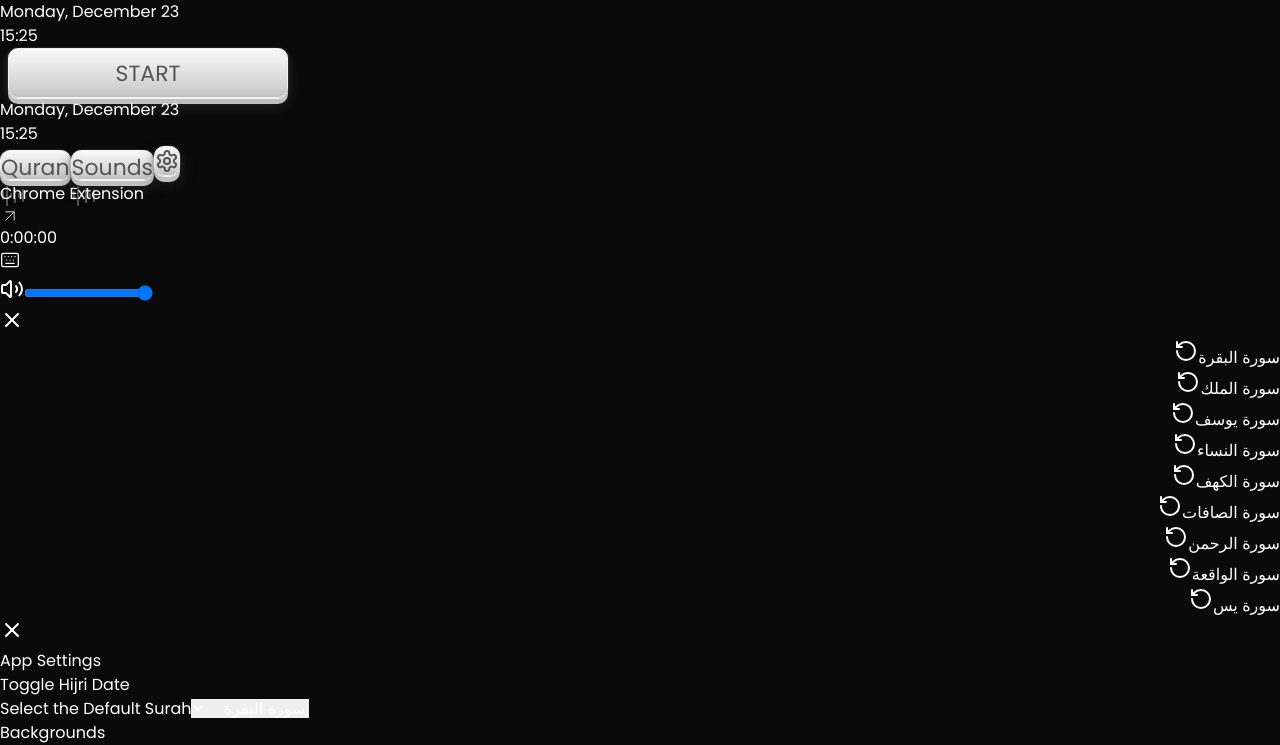
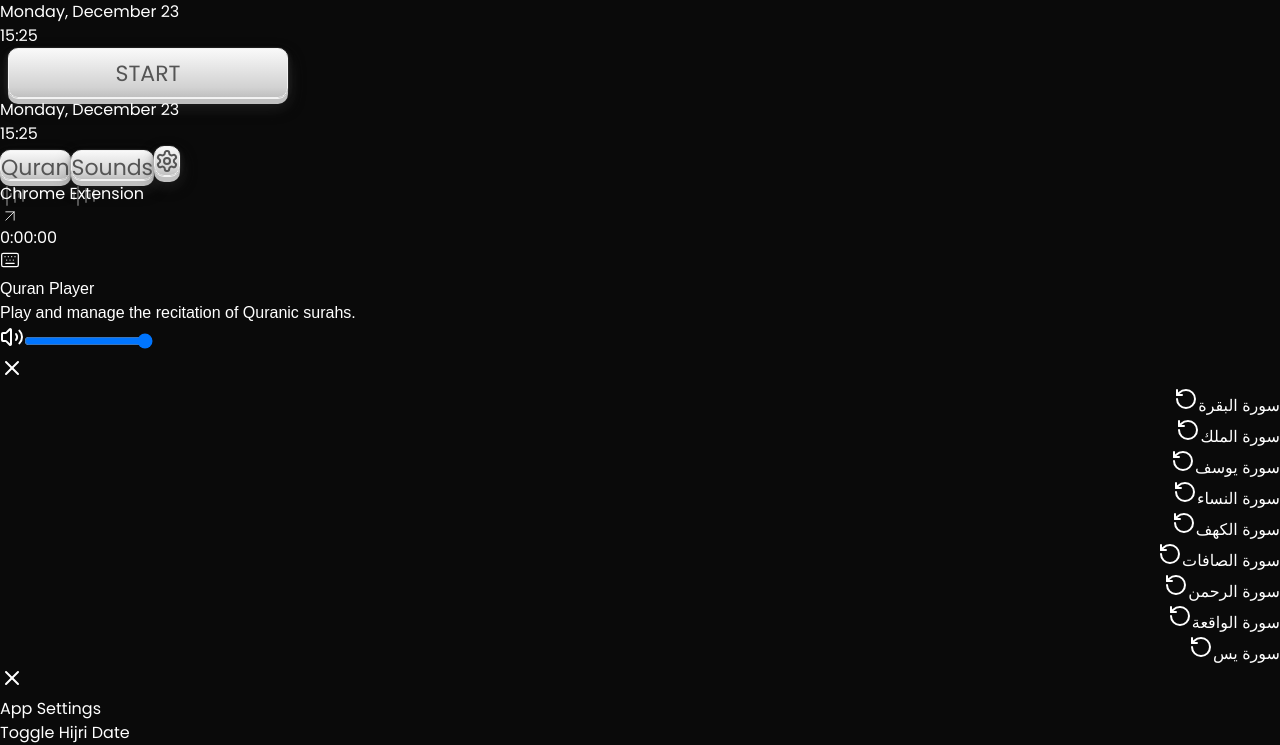
Before and after one commit to heynzar/arehna-peaceful-app, a Next.js app: page / in a window 1280 px wide. Shown: the top 745 px of the page. Built offline with nearby package versions, Linux system fonts and the light colour scheme; a web font is replaced by a local one.

Commit message:
⚡ feat: Improve accessibility for the Quran section

```diff
--- a/src/app/page.tsx
+++ b/src/app/page.tsx
@@ -49,10 +49,9 @@
 
   const handleKeyPress = useCallback(
     (e: KeyboardEvent) => {
-      e.preventDefault();
-
       switch (e.key.toLowerCase()) {
         case " ":
+          e.preventDefault();
           if (!isAppOpen) toggleApp();
           else setIsPlaying((prev) => !prev);
           break;
@@ -119,6 +118,7 @@
             onClick={toggleApp}
             className="key__button"
             aria-label="Start the application"
+            tabIndex={0}
           >
             START
           </button>
@@ -137,6 +137,7 @@
 
         <section className="scale-125 mt-8 flex items-center w-full max-w-[400px] gap-2">
           <button
+            tabIndex={1}
             onClick={() => setIsQuranOpen(true)}
             className="key__button-2 flex items-center justify-center gap-2 px-2 py-5 w-full"
             aria-label="Open Quran"
@@ -146,6 +147,7 @@
           </button>
 
           <button
+            tabIndex={2}
             onClick={() => setIsSoundsOpen(true)}
             className="key__button-2 flex items-center justify-center gap-2 px-2 py-5 w-full"
             aria-label="Open Sounds"
--- a/src/components/Quran.tsx
+++ b/src/components/Quran.tsx
@@ -23,9 +23,9 @@
   const [audioPositions, setAudioPositions] = useState<{
     [key: string]: number;
   }>({});
-  const [volume, setVolume] = useState<number>(1); // Global volume (1 is max, 0 is muted)
-  const [muted, setMuted] = useState<boolean>(false); // Track if audio is muted
-  const [initialized, setInitialized] = useState<boolean>(false); // Tracks if the first audio has already been played
+  const [volume, setVolume] = useState<number>(1);
+  const [muted, setMuted] = useState<boolean>(false);
+  const [initialized, setInitialized] = useState<boolean>(false);
 
   const playAudio = (src: string) => {
     if (!audioRefs.current[src]) {
@@ -57,7 +57,7 @@
   };
 
   const toggleAudio = (src: string) => {
-    if (currentPlaying && currentPlaying === src) {
+    if (currentPlaying === src) {
       pauseAudio();
       setCurrentPlaying(null);
     } else {
@@ -96,7 +96,6 @@
     });
   };
 
-  // Play the first audio when the app starts (only once)
   useEffect(() => {
     if (openApp && !initialized) {
       playAudio(quran[selectedSurah].src);
@@ -104,21 +103,16 @@
     }
   }, [openApp]);
 
-  // Control audio playback when the play state toggles
   useEffect(() => {
     if (play) {
-      // Resume audio playback
       if (currentPlaying) {
-        const audio = audioRefs.current[currentPlaying];
-        audio
+        audioRefs.current[currentPlaying]
           ?.play()
           .catch((error) => console.error("Audio playback failed:", error));
       } else {
-        // If no audio is playing, play the first audio
         playAudio(quran[selectedSurah].src);
       }
     } else {
-      // Pause the current audio
       pauseAudio();
     }
   }, [play]);
@@ -128,19 +122,30 @@
       className={`${ruqaa.className} ${
         open ? "flex" : "hidden"
       } justify-center items-center scale-125 absolute inset-0 w-screen h-screen bg-black/20 backdrop-blur-sm`}
+      aria-hidden={!open}
     >
-      <div className="p-4 w-full max-w-[496px] scale-110 rounded-2xl bg-zinc-950 border border-white/15">
+      <div
+        className="p-4 w-full max-w-[496px] scale-110 rounded-2xl bg-zinc-950 border border-white/15"
+        role="dialog"
+        aria-labelledby="quran-title"
+        aria-describedby="quran-description"
+      >
+        <h1 id="quran-title" className="sr-only">
+          Quran Player
+        </h1>
+        <p id="quran-description" className="sr-only">
+          Play and manage the recitation of Quranic surahs.
+        </p>
+
         <div className="flex justify-between w-full">
           <div className="flex items-center gap-4 w-[240px] rounded-lg bg-zinc-900 py-1 px-4">
-            {muted ? (
-              <button onClick={toggleMute}>
-                <VolumeOff className="hover:text-white/80" />
-              </button>
-            ) : (
-              <button onClick={toggleMute}>
-                <Volume2 className="hover:text-white/80" />
-              </button>
-            )}
+            <button
+              onClick={toggleMute}
+              aria-label={muted ? "Unmute audio" : "Mute audio"}
+              className="hover:text-white/80"
+            >
+              {muted ? <VolumeOff /> : <Volume2 />}
+            </button>
             <input
               type="range"
               min="0"
@@ -148,20 +153,24 @@
               step="0.01"
               value={muted ? 0 : volume}
               onChange={(e) => changeVolume(parseFloat(e.target.value))}
+              aria-label="Volume control"
               className="w-full"
             />
           </div>
           <button
             onClick={() => setOpen(false)}
-            className="bg-zinc-900 p-1 rounded-lg "
+            className="bg-zinc-900 p-1 rounded-lg"
+            aria-label="Close Quran player"
           >
             <X className="hover:text-white/80" />
           </button>
         </div>
+
         <div
           dir="rtl"
           id="quran"
           className="flex flex-wrap gap-2 justify-center items-center mt-4"
+          role="list"
         >
           {quran.map(({ name, src }) => (
             <div
@@ -171,9 +180,13 @@
                   ? "bg-sky-500 hover:bg-sky-400"
                   : "bg-zinc-900 hover:bg-zinc-800"
               }`}
+              role="listitem"
             >
               <button
                 onClick={() => toggleAudio(src)}
+                aria-label={
+                  currentPlaying === src ? `Pause ${name}` : `Play ${name}`
+                }
                 className="w-full h-10 rounded-lg"
               >
                 <span className="text-center">{name}</span>
@@ -183,9 +196,10 @@
                 onClick={() => restartAudio(src)}
                 className={`${
                   currentPlaying === src
-                    ? " hover:bg-sky-300"
-                    : " hover:bg-zinc-700"
+                    ? "hover:bg-sky-300"
+                    : "hover:bg-zinc-700"
                 } p-2 rounded-md transition-colors`}
+                aria-label={`Restart ${name}`}
               >
                 <RotateCcw size={24} className="size-4" />
               </button>
```
